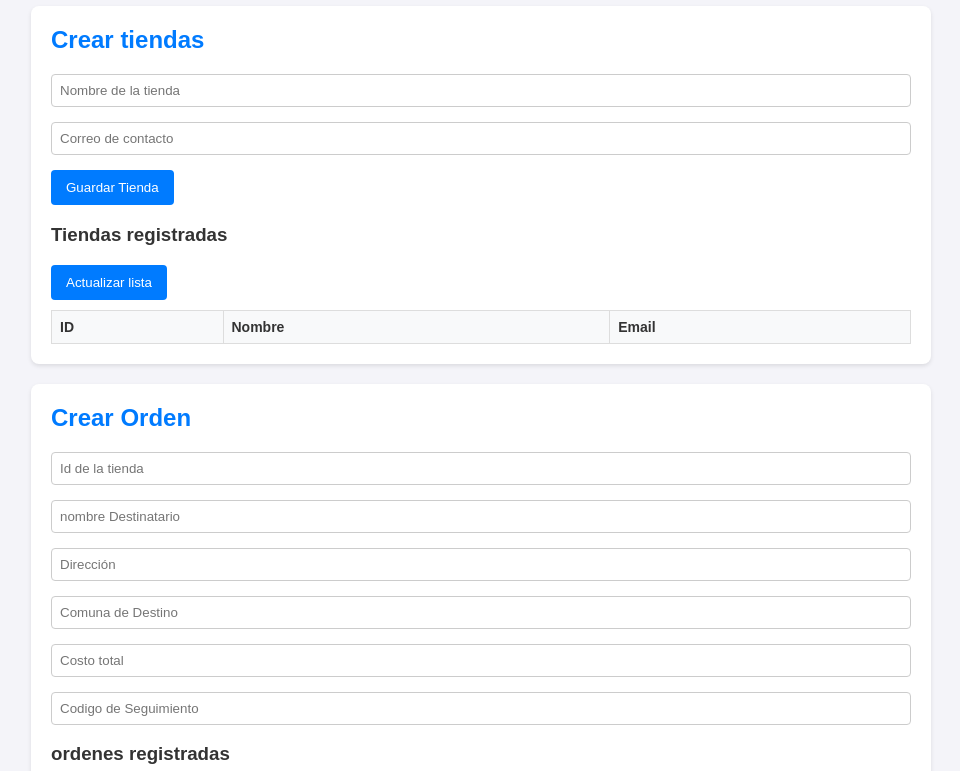
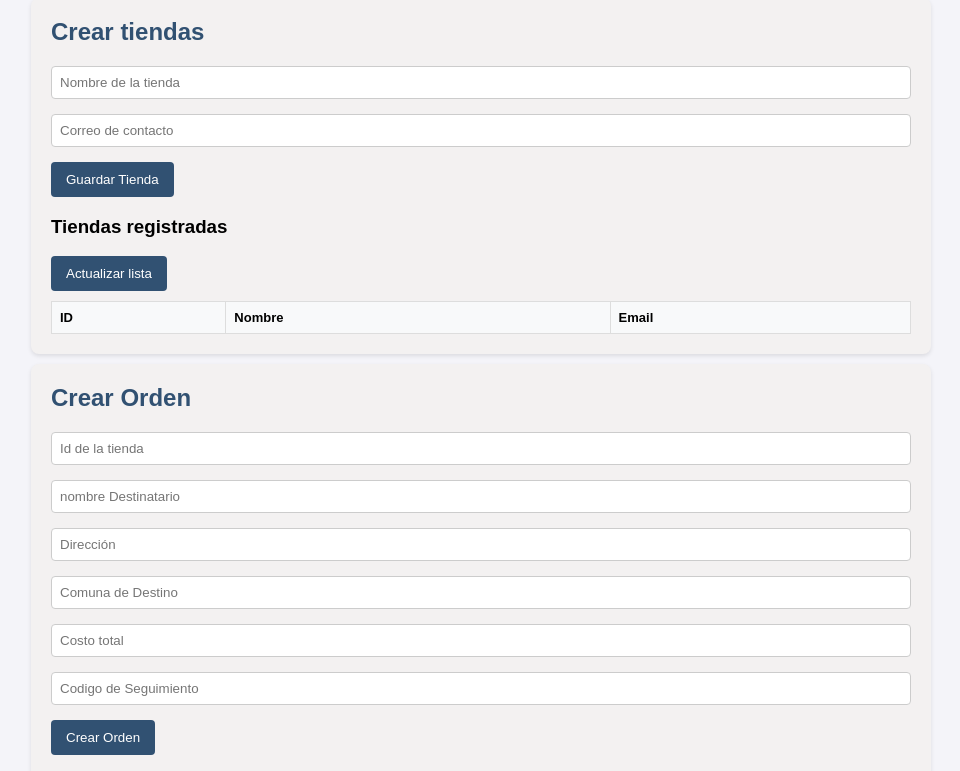
Before and after one commit to GiovanniGarridoR/Logistic-Backend, a website: page public/index.html in a window 1280 px wide. Shown: the part 82-853 px from the top of the page, without its empty margins (159-1119 px from the left). Drawn offline with Linux system fonts and the light colour scheme; no server answers.

Commit message:
agregar boton crear orden

```diff
--- a/public/Style.css
+++ b/public/Style.css
@@ -1,23 +1,23 @@
 body {
     font-family: Arial, sans-serif;
     max-width: 900px;
-    margin: 30px auto;
+    margin: 20px auto;
     padding: 0 20px;
     background: #f4f4f9;
-    color: #333;
+    color: #000000;
 }
 
 section {
-    background: white;
+    background: rgb(243, 241, 241);
     padding: 20px;
-    margin-bottom: 20px;
+    margin-bottom: 10px;
     border-radius: 8px;
     box-shadow: 0 2px 4px rgba(0, 0, 0, 0.1);
 }
 
 h2 {
     margin-top: 0;
-    color: #007bff;
+    color: #315172;
 }
 
 input,
@@ -32,7 +32,7 @@ select {
 }
 
 button {
-    background: #007bff;
+    background: #315172;
     color: white;
     border: none;
     padding: 10px 15px;
@@ -55,7 +55,7 @@ td {
     border: 1px solid #ddd;
     padding: 8px;
     text-align: left;
-    font-size: 14px;
+    font-size: 13px;
 }
 
 th {
--- a/public/index.html
+++ b/public/index.html
@@ -36,6 +36,7 @@
             <input type="text" name="destinationCommune" id="Comuna de Destino"placeholder = "Comuna de Destino"   required>
             <input type="number" name="totalCost" id="Costo Total ($)"placeholder = "Costo total"   required>
             <input type="text" name="trackingCode" id="Código de Seguimiento"placeholder = "Codigo de Seguimiento"   required>
+            <button type="submit">Crear Orden</button>
 
         </form>
         <h3>ordenes registradas</h3>
```
